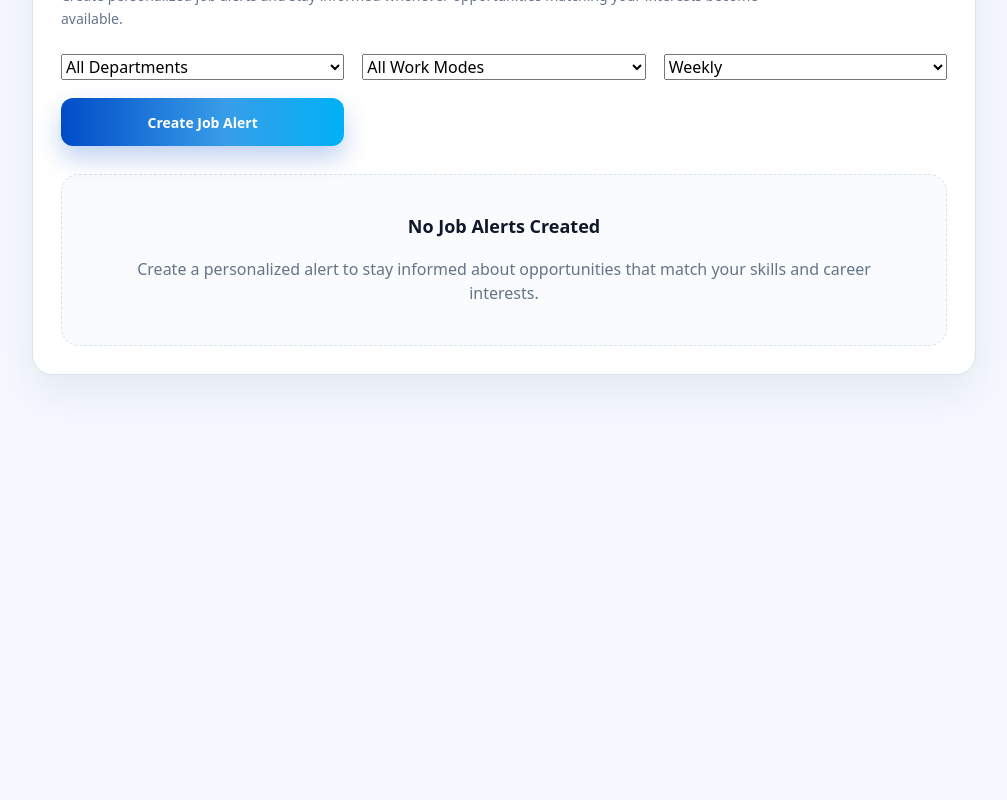
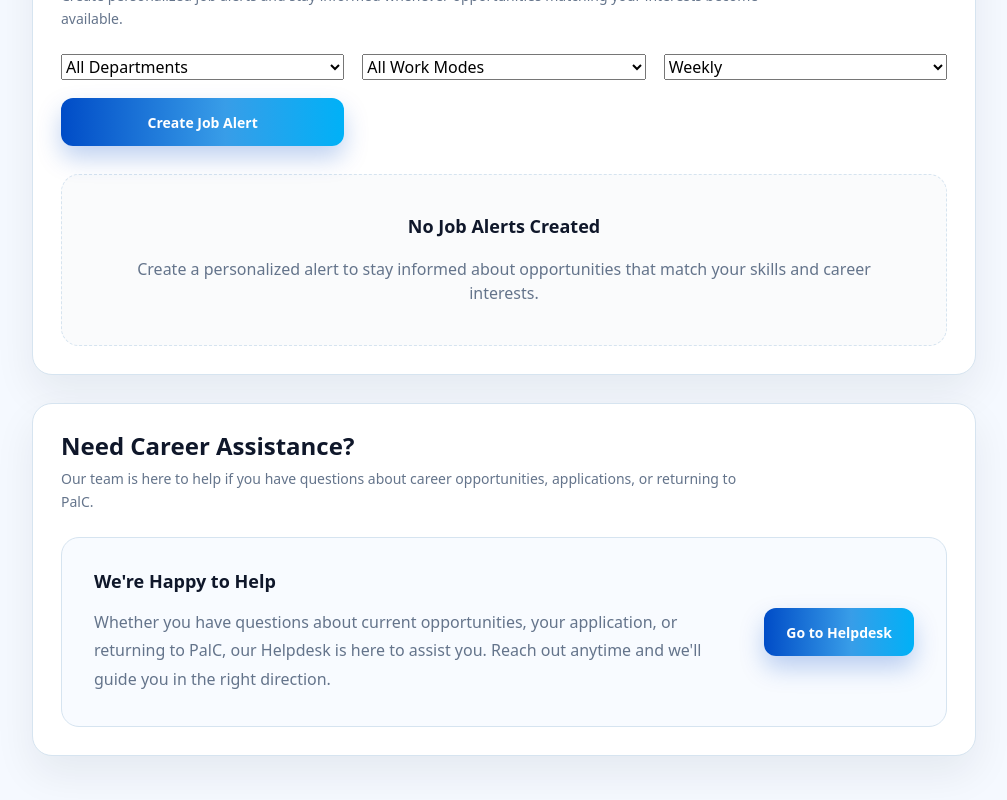
Before and after one commit to yashaswini-cyber/palc-alumni-portal, a React (Vite) app in the folder palc-alumni-portal/: page /careers in a window 1280 px wide. Shown: the part 4231-5031 px from the top of the page, without its empty margins (272-1279 px from the left). Before the commit the page ends 4666 px from the top, so only its background shows below. Built offline with nearby package versions, Linux system fonts and the light colour scheme.

Commit message:
Added last Help section to careers page. Have to check if all buttons are connected.

```diff
--- a/palc-alumni-portal/src/modules/careers/CareersPage.tsx
+++ b/palc-alumni-portal/src/modules/careers/CareersPage.tsx
@@ -596,6 +596,30 @@ const [alertMessage, setAlertMessage] = useState("");
           </div>
         )}
       </SectionCard>
+
+  {/*Need Career Assistance Section*/}
+    <SectionCard
+    title="Need Career Assistance?"
+    subtitle="Our team is here to help if you have questions about career opportunities, applications, or returning to PalC."
+  >
+    <div style={{ display: "flex", justifyContent: "space-between", alignItems: "center", gap: "32px", flexWrap: "wrap", background: "#F8FBFF", border: `1px solid ${COLORS.border}`, borderRadius: "18px", padding: "32px" }}>
+
+      <div style={{ flex: 1, minWidth: "300px" }}>
+        <h3 style={{ margin: "0 0 14px", color: COLORS.text }}>
+          We're Happy to Help
+        </h3>
+        <p style={{ margin: 0, color: COLORS.textSecondary, lineHeight: 1.8 }}>
+          Whether you have questions about current opportunities, your application, or returning to PalC, our Helpdesk is here to assist you. Reach out anytime and we'll guide you in the right direction.
+        </p>
+      </div>
+      <PrimaryButton
+        onClick={() => window.location.href = "/helpdesk"}
+      >
+        Go to Helpdesk
+      </PrimaryButton>
+
+    </div>
+  </SectionCard>
     </div>
       </div>
   );
```
